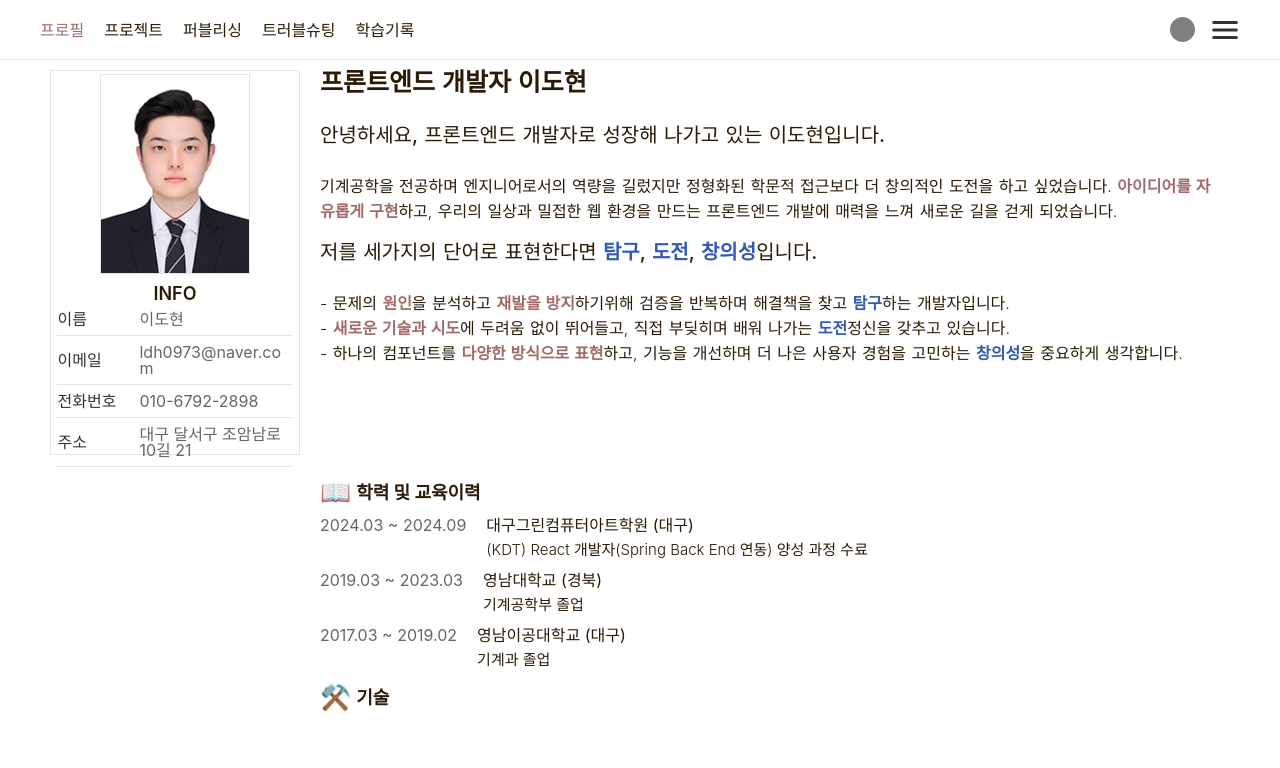
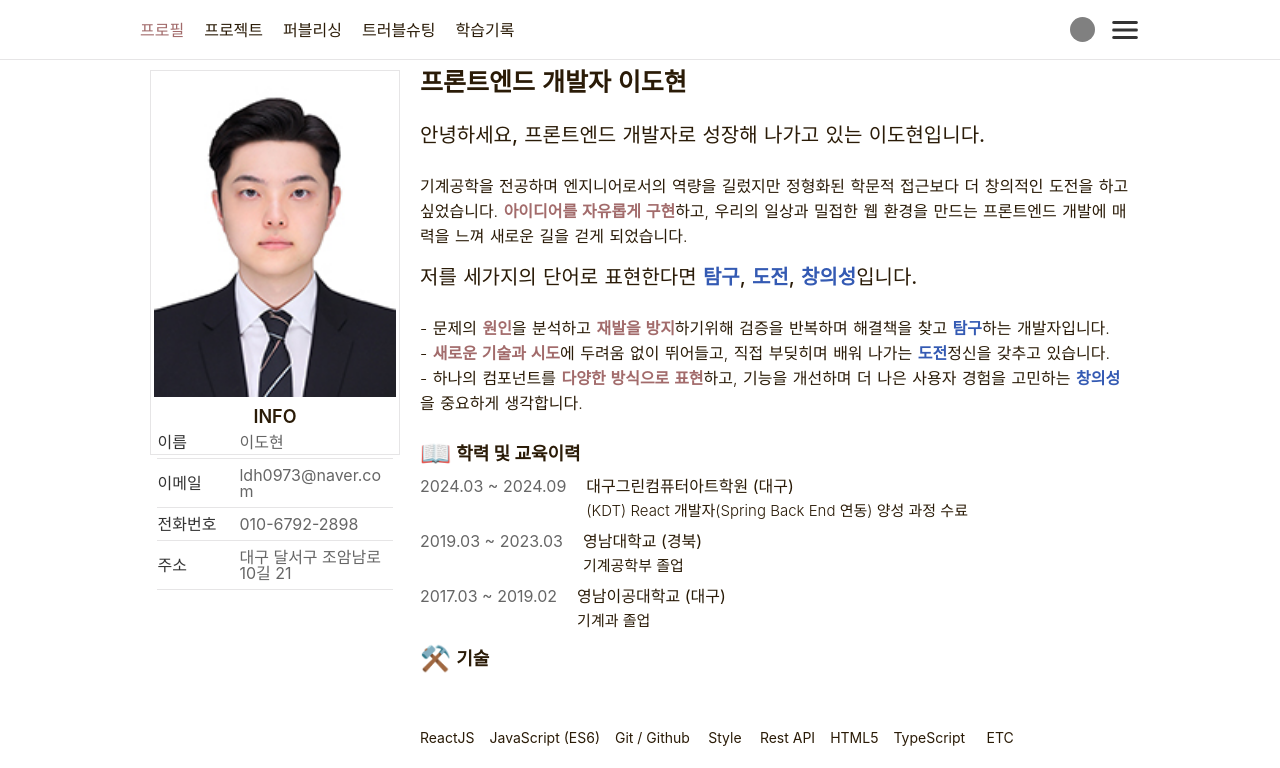
Before and after one commit to 2doh/portfolio, a Vue app: page / in a window 1280 px wide. Shown: the top 768 px of the page. Built offline with nearby package versions, Linux system fonts and the light colour scheme; some icons are missing.

Commit message:
docs : profilecrad.vue 컴포넌트 card-idphoto 비율 조정 필요

```diff
--- a/src/assets/global.css
+++ b/src/assets/global.css
@@ -42,7 +42,7 @@ body,
 
 .inner {
   width: calc(100% - 30px);
-  max-width: 1200px;
+  max-width: 1000px;
   display: flex;
   align-items: center;
   justify-content: space-between;
--- a/src/components/profile/ProfileCard.vue
+++ b/src/components/profile/ProfileCard.vue
@@ -2,7 +2,7 @@
   <div class="card-wrap">
     <div class="card-inner">
       <div class="card-top">
-        <div class="card-idphoto"></div>
+        <img class="card-idphoto" src="../../assets/image/130.jpg"></img>
       </div>
       <div class="card-bottom">
         <div class="card-title">INFO</div>
@@ -66,15 +66,16 @@ export default {
   @include flex-center();
 }
 .card-idphoto {
-  @include box-stroke();
-  width: 150px;
-  height: 200px;
-  background: url("/src/assets/image/130.jpg") no-repeat center;
-  background-size: cover;
+  /* @include box-stroke(); */
+  /* width: 150px;
+  height: 200px; */
+  width: 100%;
+  height: 100%;
+  /* background: no-repeat center;
+  background-size: cover; */
 }
 .card-bottom {
   margin-top: 5px;
-
   @include flex-center();
   flex-direction: column;
 }
--- a/src/components/profile/ProfileSkills.vue
+++ b/src/components/profile/ProfileSkills.vue
@@ -129,7 +129,7 @@ export default defineComponent({
   min-height: 160px;
 }
 .profile-skills-desc-title {
-  font-size: 24px;
+  font-size: 21px;
   font-weight: 700;
 }
 .profile-skills-desc-content {
--- a/src/views/Profile.vue
+++ b/src/views/Profile.vue
@@ -152,7 +152,7 @@ export default defineComponent({
 .profile-top-inner {
   max-width: 900px;
   margin: 10px;
-  min-height: 385px;
+  /* min-height: 385px; */
 }
 .profile-top-intro {
   word-spacing: 1px;
```
